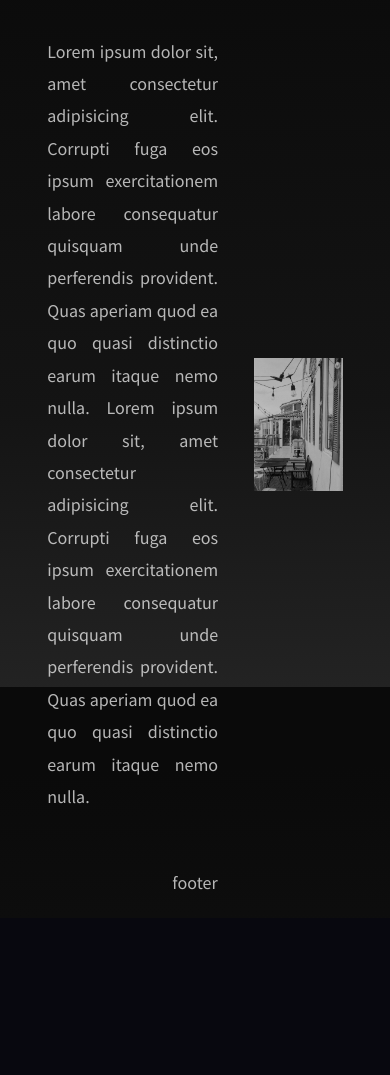
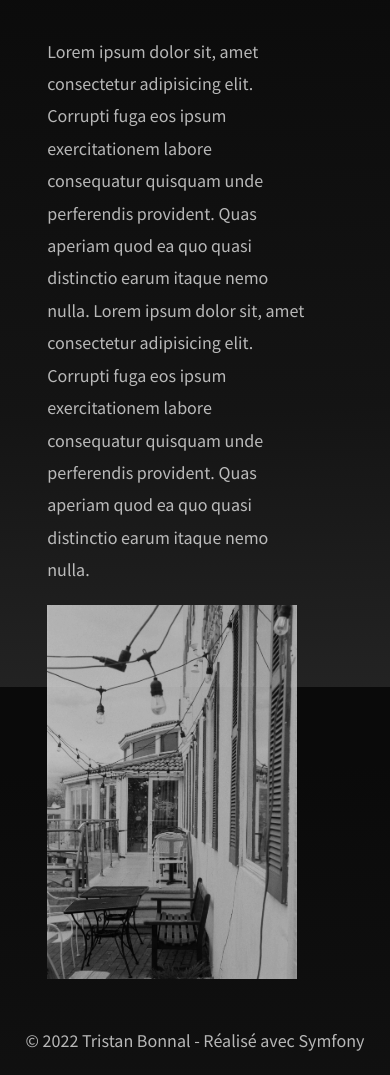
Before and after one commit to TristanBonnal/supreme-enigma, a PHP site: page / in a window 390 px wide. Shown: the part 157-1232 px from the top of the page. Before the commit the page ends 1047 px from the top, so only its background shows below. Run offline with PHP 8.4, Linux system fonts and the light colour scheme.

Commit message:
footer + responsive

```diff
--- a/assets/css/style.css
+++ b/assets/css/style.css
@@ -96,17 +96,19 @@ li {
     display: flex;
     justify-content:space-between;
     align-items: center;
-    /* border-left: 1px solid rgba(157, 115, 255, 0.366); */
 }
 
 .prez {
     margin-right: 2em;
     max-width: 800px;
-    text-align: justify;
+    text-align: start;
 }
 
 .avatar {
-    width: 30%;
+    flex: none;
+    width: 40%;
+    min-width: 250px;
+    max-width :400px;
     opacity: 0.8;
 }
 
@@ -128,5 +130,8 @@ li {
 
 }
 
-@media only screen and (max-width :822px) {
+@media only screen and (max-width :750px) {
+    .intro {
+        display: block;
+    }
 }
--- a/index.html
+++ b/index.html
@@ -33,12 +33,12 @@
                     Lorem ipsum dolor sit, amet consectetur adipisicing elit. Corrupti fuga eos ipsum exercitationem labore consequatur quisquam unde perferendis provident. Quas aperiam quod ea quo quasi distinctio earum itaque nemo nulla.
                     Lorem ipsum dolor sit, amet consectetur adipisicing elit. Corrupti fuga eos ipsum exercitationem labore consequatur quisquam unde perferendis provident. Quas aperiam quod ea quo quasi distinctio earum itaque nemo nulla.
                 </p>
-                <img class="avatar" src="/assets/img/avatar.jpg" width="300px" alt="me">
+                <img class="avatar" src="/assets/img/avatar.jpg" alt="me">
             </section>
         </div>
     </main>
     <footer>
-        <p class="footer-text">footer</p>
+        <p class="footer-text">&#169 2022 Tristan Bonnal - Réalisé avec Symfony</p>
     </footer>
 </body>
 </html>
```
